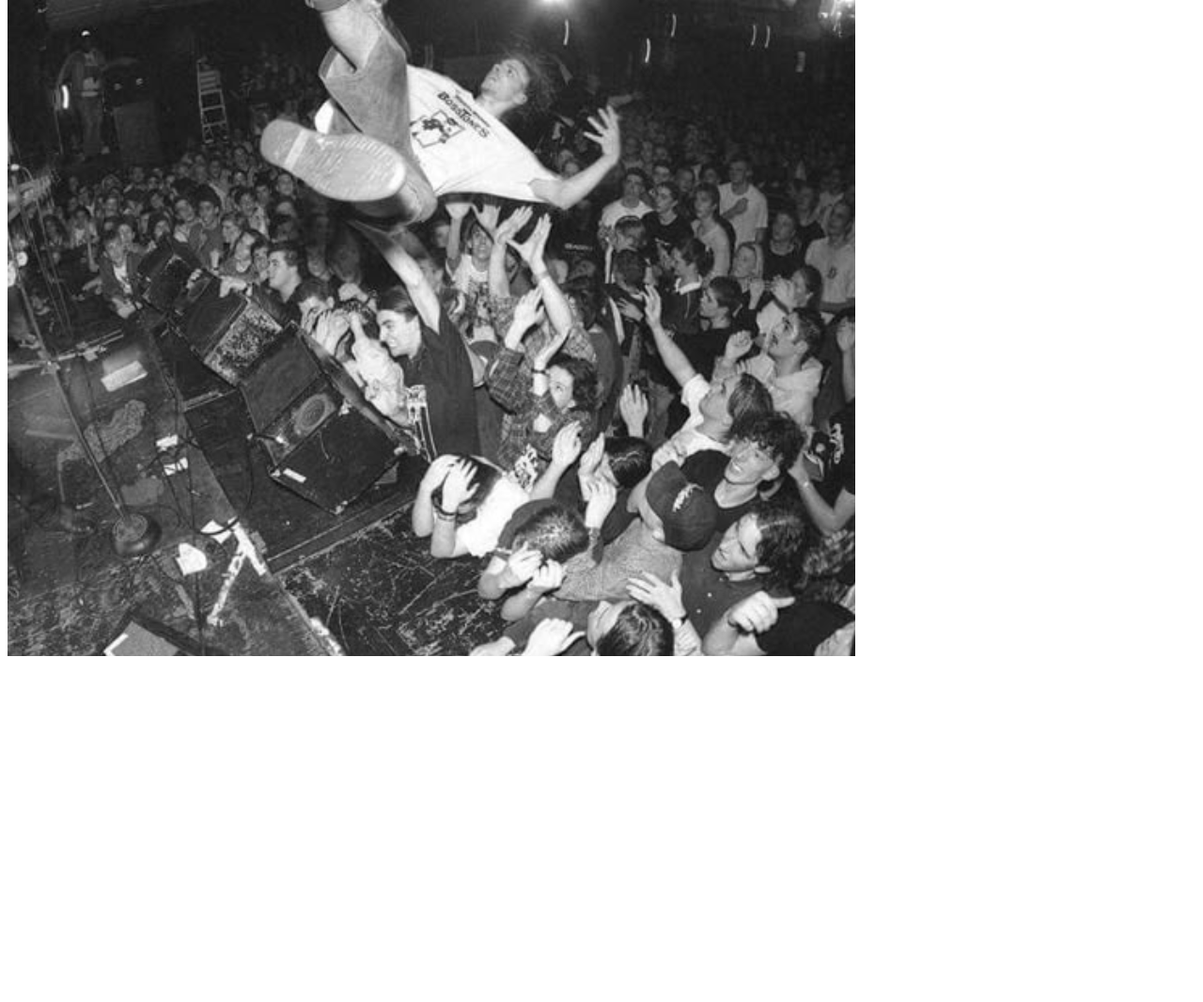
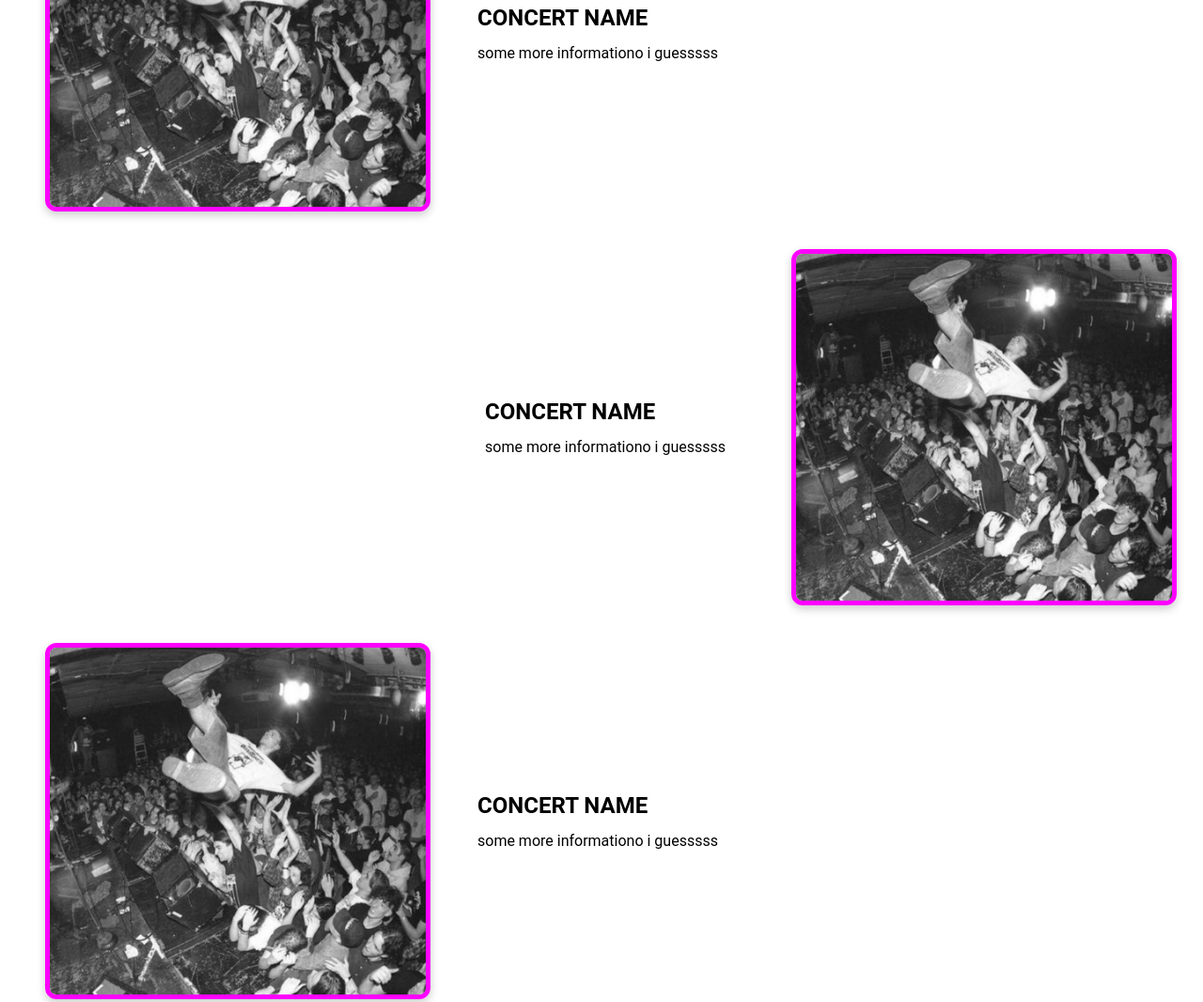
Before and after one commit to vanesulienka/hardrock, a plain HTML site: page index.html in a window 1280 px wide. Shown: the part 1182-2248 px from the top of the page at 94% size. Before the commit the page ends 1892 px from the top, so only its background shows below. Drawn offline with Linux system fonts and the light colour scheme.

Commit message:
concerts section

```diff
--- a/css/stylesL.css
+++ b/css/stylesL.css
@@ -84,14 +84,76 @@ nav a:hover {
     margin-right: -15px; /* Compensates for column padding, ensuring proper alignment */
 }
 
-.responsive-imag {
-    max-width: 100%;
-    height: auto;
-    display: block; /* Ensures images are block elements */
+.responsive-img {
+  max-width: 100%;
+  height: auto;
 }
 
-.materialboxed {
-    -webkit-transition: opacity .3s, transform .3s;
-    transition: opacity .3s, transform .3s;
-    z-index: 1;
+.boxed-image {
+  border: 5px solid magenta;
+  border-radius: 12px;
+  padding: 5px magenta;
+  box-shadow: 0 4px 10px rgba(0, 0, 0, 0.2);
+  max-width: 100%;
+  width: 400px;
+  transition: transform 0.3s ease;
+  margin-left: 20px
 }
+
+.boxed-image:hover {
+  transform: scale(1.03);
+}
+
+.black-text {
+  color: #000 !important;
+  font-family: 'Roboto', sans-serif;
+  margin-left: px; /* spacing from image!!!!!!!!!!! */
+}
+
+.image-text-container {
+  display: flex;
+  align-items: center; /* vertically align */
+  gap: 50px; /* optional spacing between items */
+}
+
+.text-content h2,
+.text-content p {
+  margin: 0;
+  padding: 2px 0;
+}
+
+.text-content h2 {
+  margin-bottom: 10px;
+}
+.text-content {
+  display: flex;
+  flex-direction: column; /* Stack heading and text vertically */
+  justify-content: center; /* Align content from the top */
+}
+
+.reverse-order {
+  flex-direction: row-reverse;  /* Reverse the order of the flex items */
+}
+
+.parallax {
+  background-image: url(""); /* Set your background image */
+  height: 500px; /* Height of the parallax section */
+  background-attachment: fixed; /* This keeps the background fixed while scrolling */
+  background-position: center; /* Centers the background image */
+  background-repeat: no-repeat; /* Prevents background image repetition */
+  background-size: cover; /* Ensures the background image covers the entire section */
+  position: relative; /* Helps with layering content */
+  color: white; /* Text color */
+  text-align: center; /* Centers the text */
+  display: flex; /* Allows flexbox layout */
+  justify-content: center; /* Centers the content horizontally */
+  align-items: center; /* Centers the content vertically */
+}
+
+/* Content Style */
+.content {
+  background: rgba(0, 0, 0, 0.5); /* Adds a dark overlay on the content */
+  padding: 20px;
+  border-radius: 8px;
+  max-width: 80%;
+}
--- a/index.html
+++ b/index.html
@@ -40,19 +40,53 @@
 
 
 	<!----imagines with description--->
-	<section class="container-section"></section>
+	<section class="container-section">
 	      <div class="row">
-			  <div class="col s12 16">
-				  <img src="images/jump.png" alt="guy jumping into a crowd" class="responsive-img materialboxed">
+			  <div class="col s12 16 image-text-container">
+				  <img src="images/jump.png" alt="guy jumping into a crowd" class="responsive-img boxed-image">
+				  <div class="text-content">
+				  <h2 class="black-text">CONCERT NAME</h2>
+	              <p class="black-text"> some more informationo i guesssss</p>
+				  </div>
+			  </div>
+	      </div>
+	</section>
 
+	<section class="container-section">
+	      <div class="row">
+			  <div class="col s12 16 image-text-container reverse-order">
+				  <img src="images/jump.png" alt="guy jumping into a crowd" class="responsive-img boxed-image">
+				  <div class="text-content">
+				  <h2 class="black-text">CONCERT NAME</h2>
+	              <p class="black-text"> some more informationo i guesssss</p>
+				  </div>
+			  </div>
+	      </div>
+	</section>
 
+    <section class="container-section">
+      <div class="row">
+			  <div class="col s12 16 image-text-container">
+				  <img src="images/jump.png" alt="guy jumping into a crowd" class="responsive-img boxed-image">
+				  <div class="text-content">
+				  <h2 class="black-text">CONCERT NAME</h2>
+	              <p class="black-text"> some more informationo i guesssss</p>
+				  </div>
 			  </div>
+	      </div>
+	</section>
 
-
-
-
-	</div>
-
+		<section class="container-section">
+	      <div class="row">
+			  <div class="col s12 16 image-text-container reverse-order">
+				  <img src="images/jump.png" alt="guy jumping into a crowd" class="responsive-img boxed-image">
+				  <div class="text-content">
+				  <h2 class="black-text">CONCERT NAME</h2>
+	              <p class="black-text"> some more informationo i guesssss</p>
+				  </div>
+			  </div>
+	      </div>
+	</section>
 
 </body>
 </html>
```
Also changed, not shown: 3 other files.
